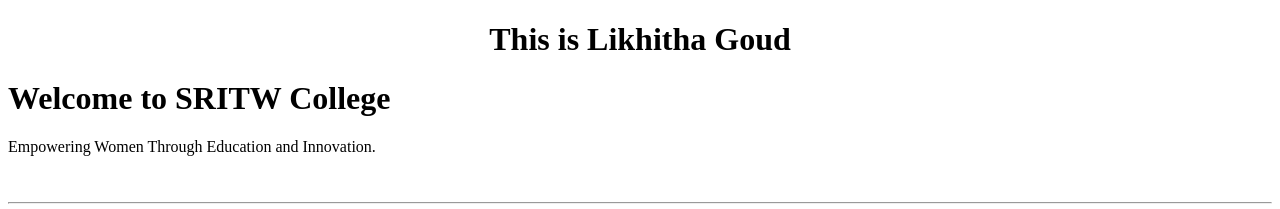
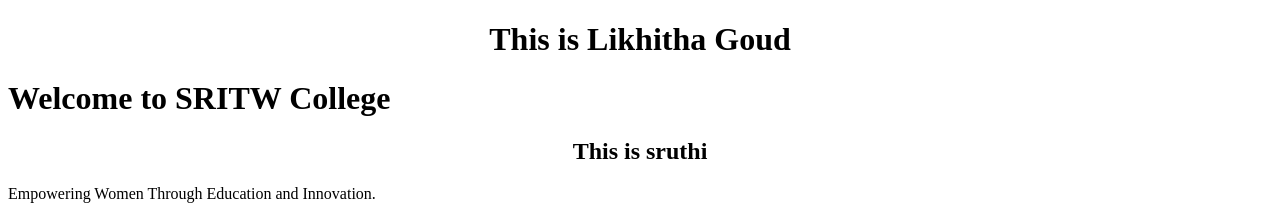
Before and after one commit to Dommati-Likhitha/Day2.1, a plain HTML site: page index.html in a window 1280 px wide. Shown: the top 209 px of the page. Drawn offline with Linux system fonts and the light colour scheme.

Commit message:
changed name

```diff
--- a/index.html
+++ b/index.html
@@ -8,6 +8,8 @@
 <body>
     <h1 align="center">This is Likhitha Goud</h1>
     <h1>Welcome to SRITW College</h1>
+    <h2 align="center">This is sruthi</h2>
+
     <p>Empowering Women Through Education and Innovation.</p>
 
     <marquee>**Welcome to college**</marquee>
```
